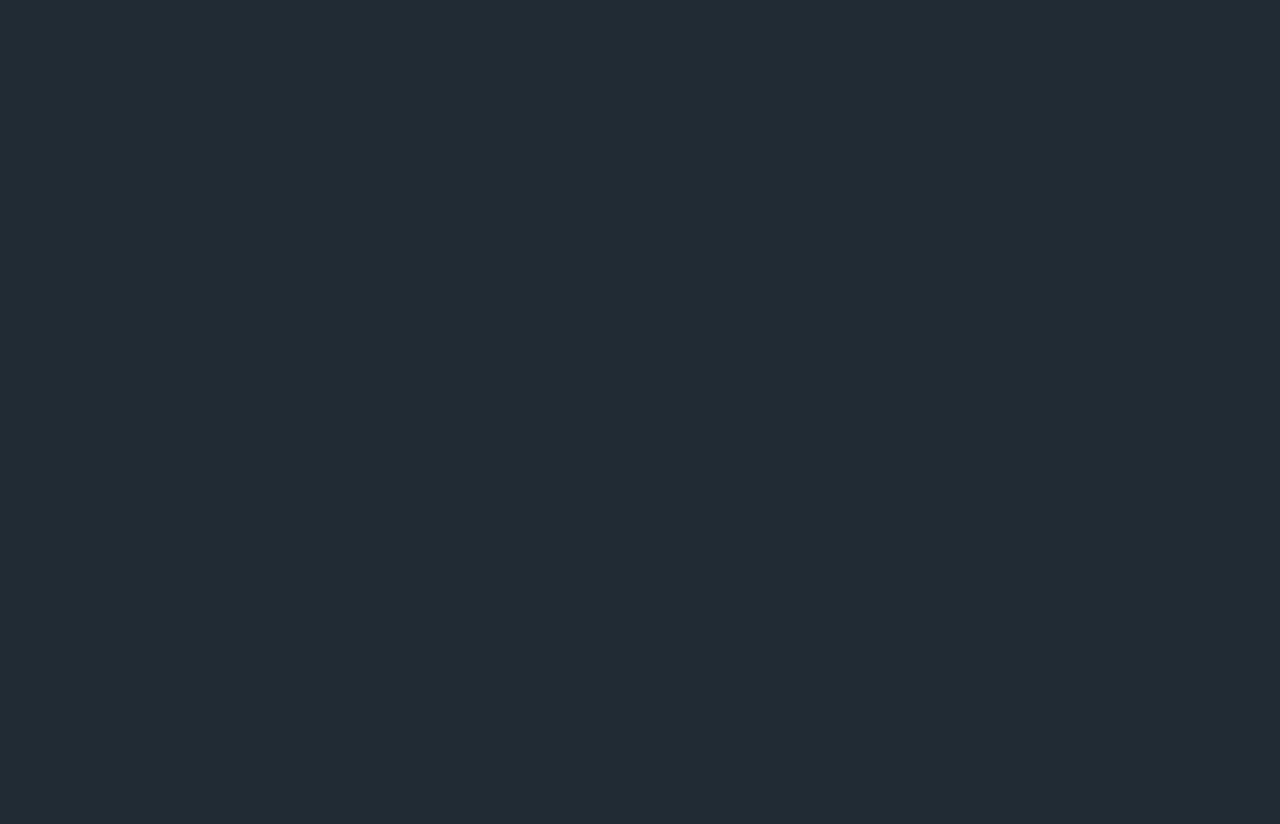
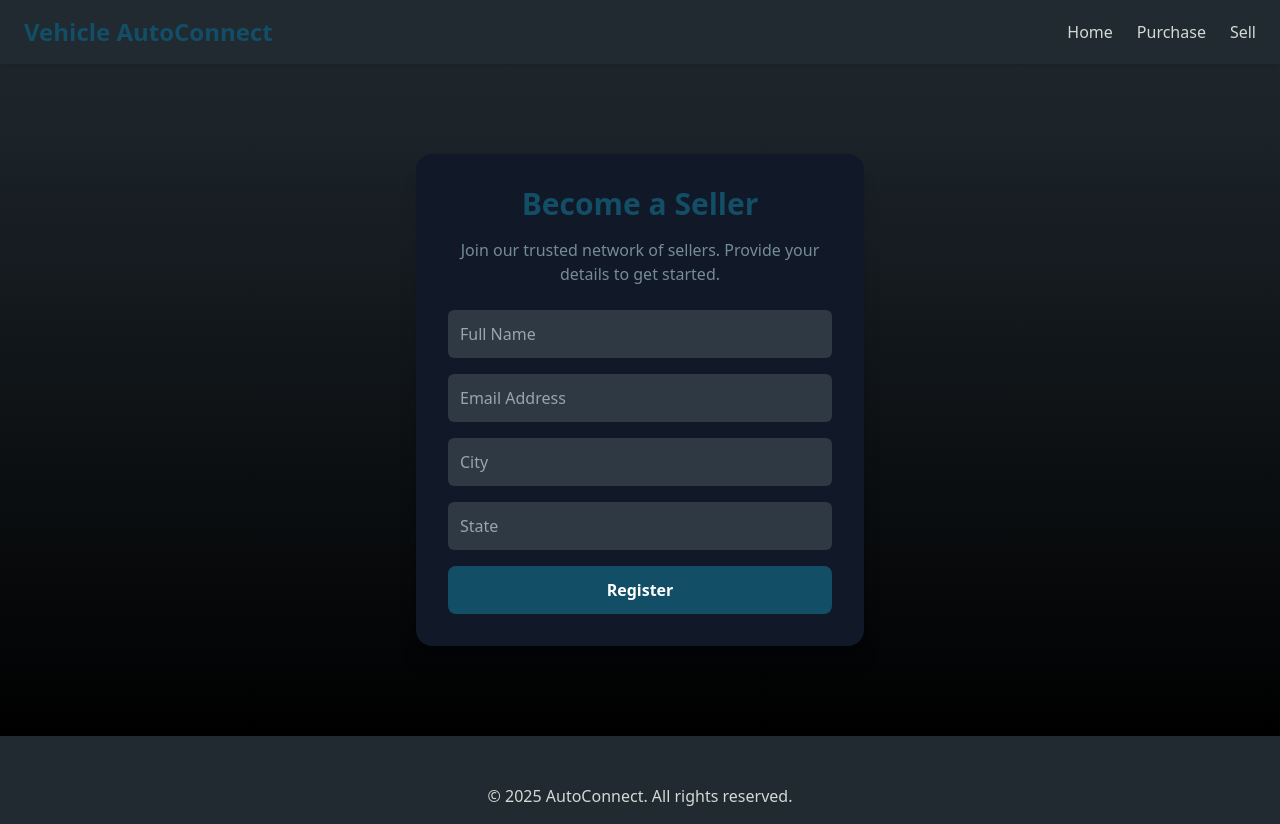
Before and after one commit to PRATHAMdeshkar/vehicle-mart-frontend, a React (Vite) app: page /seller/register-seller in a window 1280 px wide. Before the commit this address had no page. Before the commit the page ends 800 px from the top, so only its background shows below. Built offline with nearby package versions, Linux system fonts and the light colour scheme.

Commit message:
fixed pages redirection logic

```diff
--- a/src/App.jsx
+++ b/src/App.jsx
@@ -8,6 +8,7 @@ import VehicleUploadForm from './components/forms/VehicleUploadForm';
 import Layout from './components/layout/Layout';
 import './index.css';
 import BuyerRegisterForm from './components/forms/BuyerRegisterForm';
+import SellerRegisterForm from './components/forms/SellerRegisterForm';
 
 function App() {
   return (
@@ -21,7 +22,8 @@ function App() {
           <Route path='buyer/dashboard' element={<BuyerDashboard />} />
           <Route path="/seller/dashboard" element={<SellerDashboard />} />
           <Route path="/seller/upload-vehicle" element={<VehicleUploadForm />} />
-          <Route path="buyer/register-buyer" element={< BuyerRegisterForm/>} />
+          <Route path="buyer/register-buyer" element={<BuyerRegisterForm/>} />
+          <Route path="seller/register-seller" element={<SellerRegisterForm />} />
         </Route>
       </Routes>
     </BrowserRouter>
--- a/src/components/forms/BuyerLoginForm.jsx
+++ b/src/components/forms/BuyerLoginForm.jsx
@@ -41,7 +41,7 @@ export default function BuyerLoginForm() {
         alert('Login failed. Please try again.');
       }
     } else {
-      setShowRegister(true);
+      navigate('/buyer/register-buyer', {state:{mobile}});
     }
   };
 
--- a/src/components/forms/BuyerRegisterForm.jsx
+++ b/src/components/forms/BuyerRegisterForm.jsx
@@ -1,11 +1,13 @@
 import { useState } from 'react';
-import { useNavigate } from 'react-router-dom';
+import { useNavigate, useLocation } from 'react-router-dom';
 
-export default function BuyerRegisterForm({ mobile }) {
+export default function BuyerRegisterForm() {
+  const location = useLocation();
+  const mobile = location.state?.mobile || '';
   const [form, setForm] = useState({ name: '', email: '', city: '', state: '' });
   const navigate = useNavigate();
 
-  const handleSubmit = async () => {
+  const handleRegister = async () => {
     const res = await fetch('http://localhost:8080/api/auth/register-buyer', {
       method: 'POST',
       headers: { 'Content-Type': 'application/json' },
@@ -29,20 +31,38 @@ export default function BuyerRegisterForm({ mobile }) {
           Sign up to explore a wide range of vehicles. Fill in your details below.
         </p>
 
-        {['name', 'email', 'city', 'state'].map((field) => (
-          <input
-            key={field}
-            type="text"
-            placeholder={field[0].toUpperCase() + field.slice(1)}
-            value={form[field]}
-            onChange={(e) => setForm({ ...form, [field]: e.target.value })}
-            className="w-full p-3 rounded-md bg-darkGrey text-white placeholder:text-gray-400 focus:outline-none mb-4"
-          />
-        ))}
+        <input
+          type="text"
+          placeholder="Full Name"
+          value={form.name}
+          onChange={(e) => setForm({ ...form, name: e.target.value })}
+          className="w-full p-3 mb-4 rounded-md bg-darkGrey text-white placeholder:text-gray-400 focus:outline-none"
+        />
+        <input
+          type="email"
+          placeholder="Email Address"
+          value={form.email}
+          onChange={(e) => setForm({ ...form, email: e.target.value })}
+          className="w-full p-3 mb-4 rounded-md bg-darkGrey text-white placeholder:text-gray-400 focus:outline-none"
+        />
+        <input
+          type="text"
+          placeholder="City"
+          value={form.city}
+          onChange={(e) => setForm({ ...form, city: e.target.value })}
+          className="w-full p-3 mb-4 rounded-md bg-darkGrey text-white placeholder:text-gray-400 focus:outline-none"
+        />
+        <input
+          type="text"
+          placeholder="State"
+          value={form.state}
+          onChange={(e) => setForm({ ...form, state: e.target.value })}
+          className="w-full p-3 mb-4 rounded-md bg-darkGrey text-white placeholder:text-gray-400 focus:outline-none"
+        />
 
         <button
           className="w-full bg-blueAccent hover:bg-blue-700 transition-colors text-white font-semibold py-3 rounded-lg"
-          onClick={handleSubmit}
+          onClick={handleRegister}
         >
           Register
         </button>
--- a/src/components/forms/SellerLoginForm.jsx
+++ b/src/components/forms/SellerLoginForm.jsx
@@ -10,7 +10,7 @@ export default function SellerLoginPage() {
   const [error, setError] = useState('');
 
   const handleLogin = async () => {
-    const phoneNumber = parsePhoneNumberFromString(mobile, 'IN'); // IN = India
+    const phoneNumber = parsePhoneNumberFromString(mobile, 'IN');
 
     if (!phoneNumber || !phoneNumber.isValid()) {
       setError('Please enter a valid Indian mobile number');
@@ -42,7 +42,7 @@ export default function SellerLoginPage() {
       alert("Login failed. Please try again.");
     }
   } else {
-    setShowRegister(true);
+    navigate('/seller/register-seller', { state: { mobile } });
   }
 };
 
--- a/src/components/forms/SellerRegisterForm.jsx
+++ b/src/components/forms/SellerRegisterForm.jsx
@@ -1,18 +1,24 @@
 import { useState } from 'react';
-import { useNavigate } from 'react-router-dom';
+import { useNavigate, useLocation} from 'react-router-dom';
 
-export default function SellerRegisterForm({ mobile }) {
-  const [form, setForm] = useState({ name: '', email: '', city: '', state: '' });
+export default function SellerRegisterForm() {
+  const location = useLocation();
   const navigate = useNavigate();
+  const mobile = location.state?.mobile || '';
+  const [form, setForm] = useState({ name: '', email: '', city: '', state: '',});
 
-  const handleSubmit = async () => {
+  const handleRegister = async () => {
     const res = await fetch('http://localhost:8080/api/auth/register', {
       method: 'POST',
       headers: { 'Content-Type': 'application/json' },
-      body: JSON.stringify({ mobileNumber: mobile, ...form }),
+      body: JSON.stringify({ mobileNumber: mobile,...form, }),
     });
     if (res.ok) {
+      const data = await res.json();
+      localStorage.setItem('sellerUser', JSON.stringify(data));
       navigate('/seller/dashboard');
+    } else {
+      alert('Registration failed. Please try again.');
     }
   };
 
@@ -24,20 +30,38 @@ export default function SellerRegisterForm({ mobile }) {
           Join our trusted network of sellers. Provide your details to get started.
         </p>
 
-        {['name', 'email', 'city', 'state'].map((field) => (
-          <input
-            key={field}
-            type="text"
-            className="w-full p-3 rounded-md bg-darkGrey text-white placeholder:text-gray-400 focus:outline-none mb-4"
-            placeholder={field[0].toUpperCase() + field.slice(1)}
-            value={form[field]}
-            onChange={(e) => setForm({ ...form, [field]: e.target.value })}
-          />
-        ))}
+        <input
+          type="text"
+          placeholder="Full Name"
+          value={form.name}
+          onChange={(e) => setForm({ ...form, name: e.target.value })}
+          className="w-full p-3 mb-4 rounded-md bg-darkGrey text-white placeholder:text-gray-400 focus:outline-none"
+        />
+        <input
+          type="email"
+          placeholder="Email Address"
+          value={form.email}
+          onChange={(e) => setForm({ ...form, email: e.target.value })}
+          className="w-full p-3 mb-4 rounded-md bg-darkGrey text-white placeholder:text-gray-400 focus:outline-none"
+        />
+        <input
+          type="text"
+          placeholder="City"
+          value={form.city}
+          onChange={(e) => setForm({ ...form, city: e.target.value })}
+          className="w-full p-3 mb-4 rounded-md bg-darkGrey text-white placeholder:text-gray-400 focus:outline-none"
+        />
+        <input
+          type="text"
+          placeholder="State"
+          value={form.state}
+          onChange={(e) => setForm({ ...form, state: e.target.value })}
+          className="w-full p-3 mb-4 rounded-md bg-darkGrey text-white placeholder:text-gray-400 focus:outline-none"
+        />
 
         <button
           className="w-full bg-blueAccent hover:bg-blue-700 transition-colors text-white font-semibold py-3 rounded-lg"
-          onClick={handleSubmit}
+          onClick={handleRegister}
         >
           Register
         </button>
```
